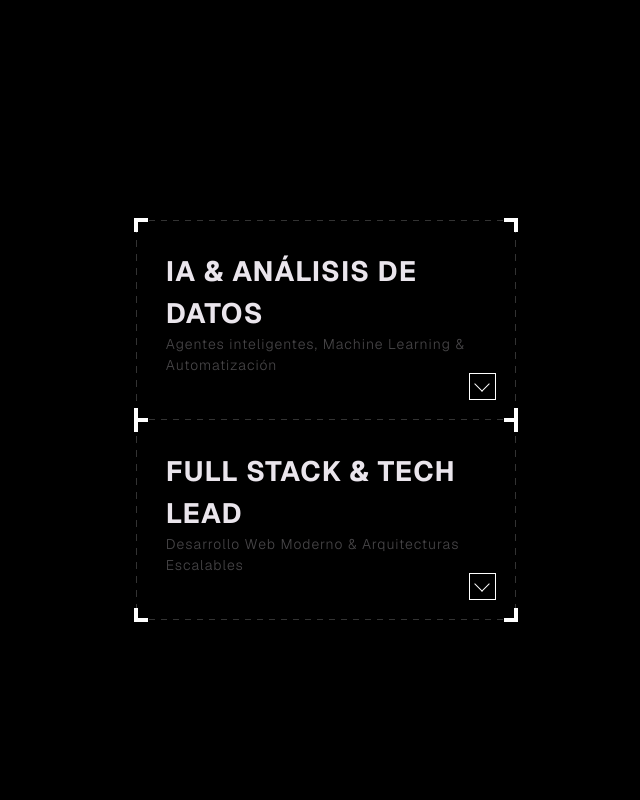
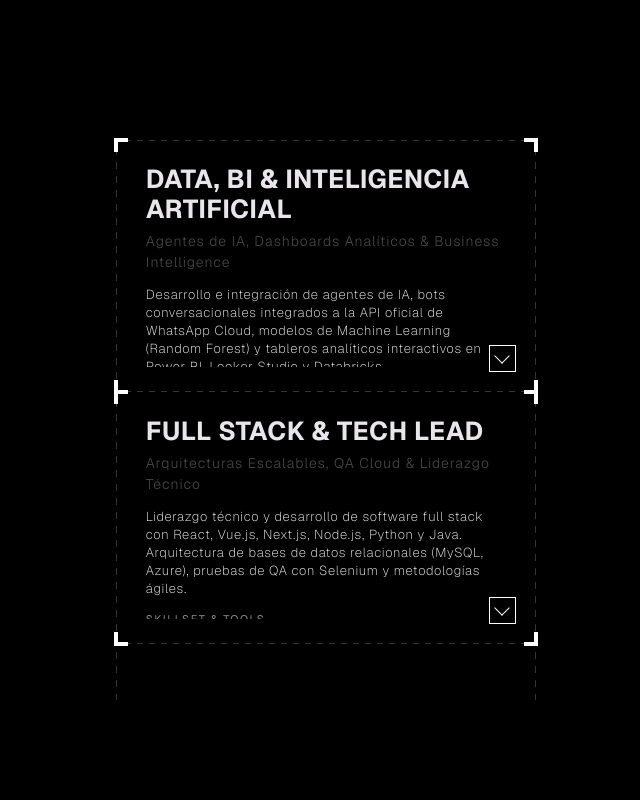
Before and after one commit to gusok2015/Portfolio-Actualizado-Gustavo-Rojas, a React (Vite) app: page / in a window 1280 px wide. Shown: the part 1580-2380 px from the top of the page, without its empty margins (640-1280 px from the left). Built offline with nearby package versions, Linux system fonts and the light colour scheme; no server answers.

Commit message:
Actualizar seccion What I Do con nuevos titulos, descripciones y skillset

```diff
--- a/src/components/WhatIDo.tsx
+++ b/src/components/WhatIDo.tsx
@@ -93,7 +93,7 @@ const WhatIDo = () => {
               <p>
                 {config.skills.develop.details}
               </p>
-              <h5>Skillset & tools</h5>
+              <h5>SKILLSET & TOOLS</h5>
               <div className="what-content-flex">
                 {config.skills.develop.tools.map((tool, index) => (
                   <div key={index} className="what-tags">{tool}</div>
@@ -126,7 +126,7 @@ const WhatIDo = () => {
               <p>
                 {config.skills.design.details}
               </p>
-              <h5>Skillset & tools</h5>
+              <h5>SKILLSET & TOOLS</h5>
               <div className="what-content-flex">
                 {config.skills.design.tools.map((tool, index) => (
                   <div key={index} className="what-tags">{tool}</div>
--- a/src/components/styles/WhatIDo.css
+++ b/src/components/styles/WhatIDo.css
@@ -38,40 +38,41 @@
 
 .what-box-in {
   flex-direction: column;
-  height: 500px;
+  height: 600px;
   margin-left: 200px;
   position: relative;
   display: flex;
 }
 
 .what-content {
-  width: 450px;
-  height: 33%;
-  min-height: 50%;
+  width: 480px;
+  height: 30%;
+  min-height: 45%;
   transition: 0.5s;
   /* border: 0.5px dashed rgba(255, 255, 255, 0.3); */
   position: relative;
-  padding: 50px;
+  padding: 40px;
   box-sizing: border-box;
 }
 
 .what-noTouch:hover,
 .what-content-active {
-  min-height: 67%;
-  padding: 40px 50px;
+  min-height: 75%;
+  padding: 30px 40px;
 }
 
 .what-noTouch:hover~.what-content,
 .what-box-in:hover .what-noTouch:not(:hover),
 .what-content.what-sibling {
-  min-height: 33%;
-  padding: 10px 50px;
+  min-height: 25%;
+  padding: 15px 40px;
 }
 
 .what-content h3 {
-  font-size: 35px;
-  letter-spacing: 1px;
-  margin: 0;
+  font-size: 30px;
+  letter-spacing: 0.5px;
+  line-height: 1.15;
+  margin: 0 0 6px 0;
 }
 
 .what-content p {
@@ -223,7 +224,7 @@
 }
 
 .what-border2 svg {
-  height: 500px;
+  height: 600px;
   top: 50%;
   transform: translateY(-50%);
   position: absolute;
@@ -235,12 +236,14 @@
 }
 
 .what-content-in h5 {
-  font-weight: 300;
-  opacity: 0.5;
-  font-size: 12px;
-  letter-spacing: 1px;
+  font-weight: 400;
+  opacity: 0.6;
+  font-size: 11px;
+  letter-spacing: 1.5px;
   font-family: "Geist", sans-serif;
-  margin-bottom: 5px;
+  margin-top: 12px;
+  margin-bottom: 8px;
+  text-transform: uppercase;
 }
 
 @keyframes whatBorders {
@@ -257,17 +260,18 @@
 
 .what-content-flex {
   display: flex;
-  gap: 5px;
+  gap: 6px 8px;
   flex-wrap: wrap;
 }
 
 .what-tags {
-  font-size: 13px;
+  font-size: 12px;
   font-weight: 400;
-  padding: 2px 7px;
-  background-color: rgba(255, 255, 255, 0.15);
-  border: 1px solid #ffffff50;
-  border-radius: 30px;
+  padding: 3px 10px;
+  background-color: rgba(255, 255, 255, 0.08);
+  border: 1px solid rgba(255, 255, 255, 0.25);
+  border-radius: 20px;
+  color: #e5e5e5;
 }
 
 @media only screen and (max-width: 1600px) {
@@ -282,16 +286,17 @@
   }
 
   .what-box-in {
-    height: 400px;
+    height: 560px;
+    margin-left: 50px;
   }
 
   .what-content h3 {
-    font-size: 28px;
+    font-size: 26px;
   }
 
   .what-content {
-    padding: 30px;
-    width: 400px;
+    padding: 25px 30px;
+    width: 420px;
   }
 
   .what-content p {
@@ -310,17 +315,8 @@
   }
 
   .what-tags {
-    font-size: 12px;
-  }
-}
-
-@media only screen and (max-width: 1400px) {
-  .what-box-in {
-    margin-left: 50px;
-  }
-
-  .what-content {
-    width: 380px;
+    font-size: 11px;
+    padding: 2px 8px;
   }
 }
 
@@ -332,30 +328,30 @@
   }
 
   .what-box-in {
-    height: 500px;
+    height: 560px;
     margin-left: -50px;
   }
 
   .what-content {
-    padding: 50px;
+    padding: 30px 40px;
     width: 500px;
   }
 
   .what-content p {
-    font-size: 14px;
+    font-size: 13.5px;
   }
 
   .what-noTouch:hover,
   .what-content-active {
-    min-height: 67%;
-    padding: 50px;
+    min-height: 75%;
+    padding: 30px 40px;
   }
 
   .what-noTouch:hover~.what-content,
   .what-box-in:hover .what-noTouch:not(:hover),
   .what-content.what-sibling {
-    min-height: 33%;
-    padding: 10px 50px;
+    min-height: 25%;
+    padding: 10px 40px;
   }
 }
 
@@ -375,7 +371,7 @@
   }
 
   .what-box:last-child {
-    height: 500px;
+    height: 580px;
   }
 
   .what-box {
@@ -390,7 +386,7 @@
 
   .what-box-in {
     margin-left: 0px;
-    height: 450px;
+    height: 550px;
   }
 
   .what-content h5,
@@ -407,16 +403,16 @@
   }
 
   .what-content {
-    padding: 30px;
+    padding: 25px;
   }
 
   .what-content p {
-    font-size: 11px;
+    font-size: 12px;
   }
 
   .what-noTouch:hover,
   .what-content-active {
-    padding: 10px 30px;
+    padding: 15px 25px;
   }
 
   .what-tags {
@@ -426,11 +422,11 @@
   .what-noTouch:hover~.what-content,
   .what-box-in:hover .what-noTouch:not(:hover),
   .what-content.what-sibling {
-    padding: 5px 30px;
+    padding: 5px 25px;
   }
 
   .what-content h3 {
-    font-size: 25px;
+    font-size: 23px;
   }
 }
 
--- a/src/config.ts
+++ b/src/config.ts
@@ -144,16 +144,16 @@ export const config = {
     },
     skills: {
         develop: {
-            title: "IA & ANÁLISIS DE DATOS",
-            description: "Agentes inteligentes, Machine Learning & Automatización",
-            details: "Desarrollo e implementación de agentes inteligentes de IA, modelos de Machine Learning (Random Forest, etc.), Prompt Engineering y analítica de datos para optimizar procesos operativos y escalar operaciones.",
-            tools: ["Agentes de IA", "Machine Learning", "Prompt Engineering", "Análisis de Datos", "Python", "FastAPI", "Selenium", "Robótica & HW", "Impresión 3D"]
+            title: "DATA, BI & INTELIGENCIA ARTIFICIAL",
+            description: "Agentes de IA, Dashboards Analíticos & Business Intelligence",
+            details: "Desarrollo e integración de agentes de IA, bots conversacionales integrados a la API oficial de WhatsApp Cloud, modelos de Machine Learning (Random Forest) y tableros analíticos interactivos en Power BI, Looker Studio y Databricks.",
+            tools: ["Agentes de IA", "Power BI", "Looker Studio", "Databricks", "Machine Learning", "Prompt Engineering", "Python", "FastAPI", "Selenium", "WhatsApp Cloud API"]
         },
         design: {
             title: "FULL STACK & TECH LEAD",
-            description: "Desarrollo Web Moderno & Arquitecturas Escalables",
-            details: "Diseño y desarrollo de soluciones de software integrales con React, Vue.js, Node.js y FastAPI. Liderazgo técnico, arquitecturas escalables, bases de datos (MySQL, Azure) y automatización de pruebas.",
-            tools: ["React", "Vue.js", "Node.js", "FastAPI", "Java", "TypeScript", "Microsoft Azure", "MySQL", "Tailwind CSS", "Git"]
+            description: "Arquitecturas Escalables, QA Cloud & Liderazgo Técnico",
+            details: "Liderazgo técnico y desarrollo de software full stack con React, Vue.js, Next.js, Node.js, Python y Java. Arquitectura de bases de datos relacionales (MySQL, Azure), pruebas de QA con Selenium y metodologías ágiles.",
+            tools: ["React", "Vue.js", "Next.js", "Node.js", "FastAPI", "Python", "Java", "TypeScript", "Microsoft Azure", "MySQL", "Selenium", "Tailwind CSS", "Git"]
         }
     }
 };
```
